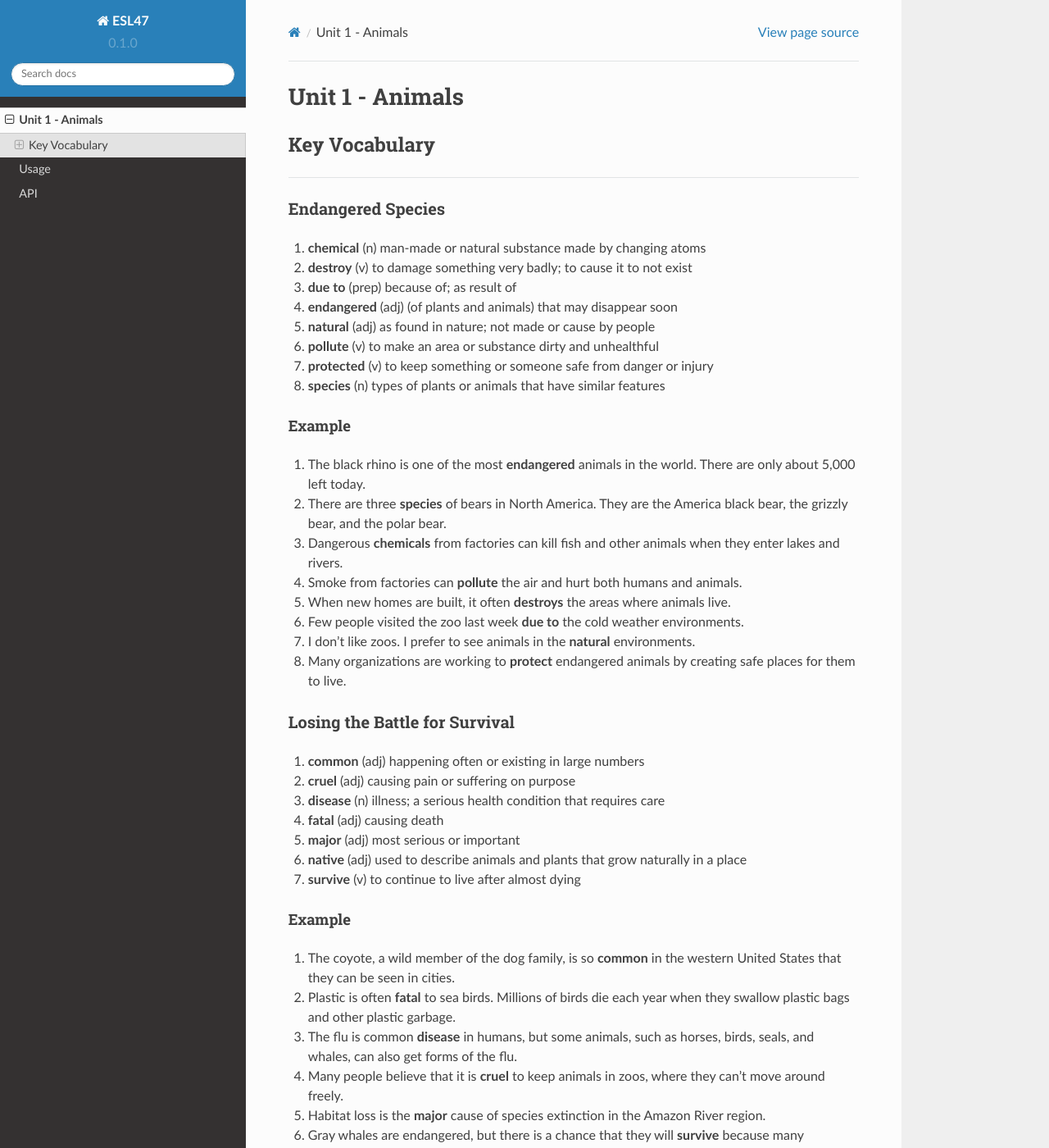
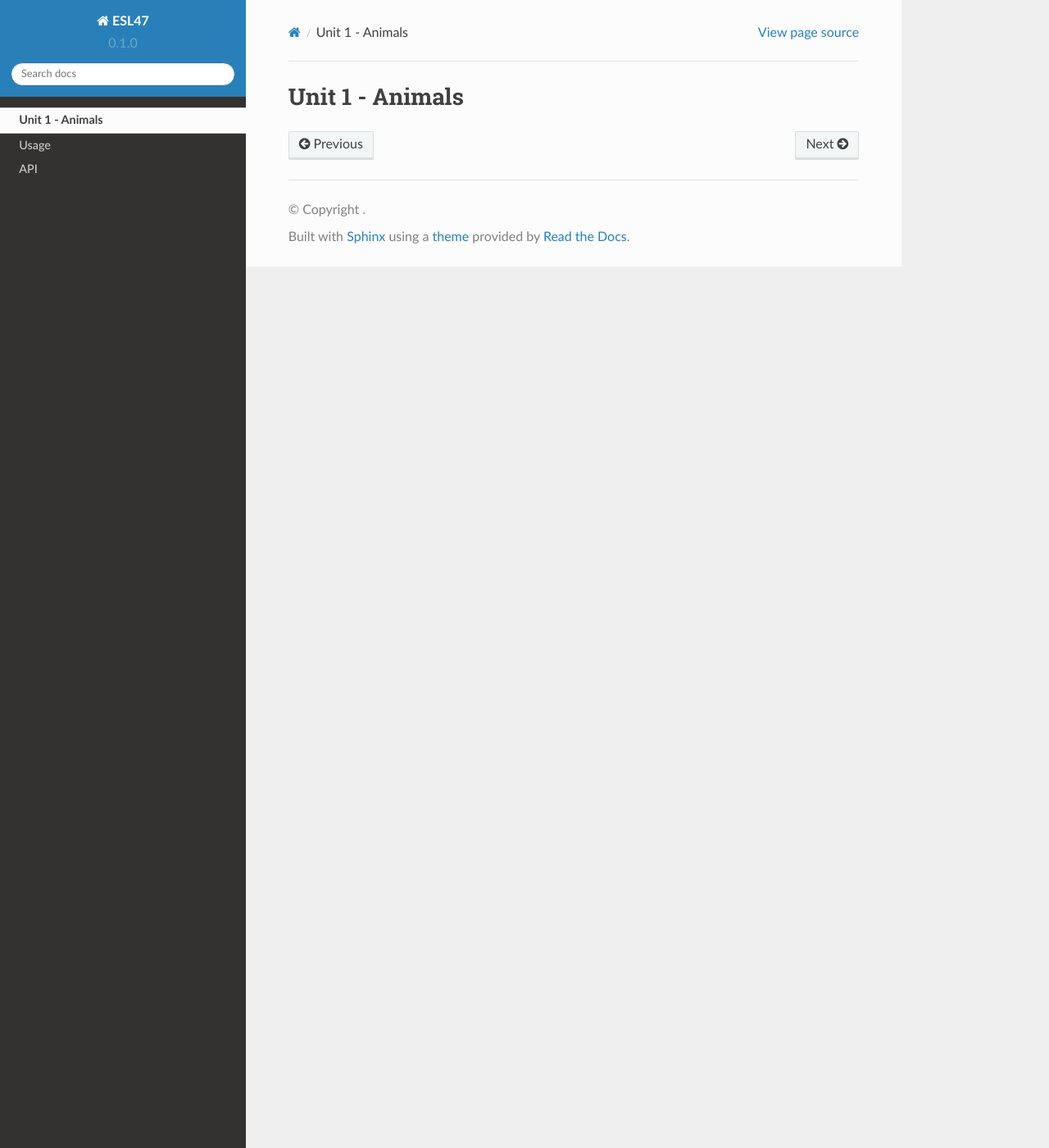
Before and after one commit to vpa24/ESL-47---Intermediate-Low-Integrated-Reading-Writing, a Sphinx documentation site: the page built from docs/source/unit1.md, in a window 1280 px wide and 1400 px high. Shown: the whole window at 82% size. Built offline with Sphinx 7.4.7 and the Read the Docs theme 2.0.0, drawn with Linux system fonts in a browser that asks for light colours; some of the changed text lies outside the part shown.

Commit message:
update code

```diff
--- a/docs/source/unit1.md
+++ b/docs/source/unit1.md
@@ -1,6 +1,6 @@
 # Unit 1 - Animals
 
-## Key Vocabulary
+<!-- ## Key Vocabulary
 
 ---
 
@@ -8,9 +8,9 @@
 
 1. **chemical** (n) man-made or natural substance made by changing atoms
 2. **destroy** (v) to damage something very badly; to cause it to not exist
-3. **due to** (prep) because of; as result of
+3. **due to** (prep) because of; as a result of
 4. **endangered** (adj) (of plants and animals) that may disappear soon
-5. **natural** (adj) as found in nature; not made or cause by people
+5. **natural** (adj) as found in nature; not made or caused by people
 6. **pollute** (v) to make an area or substance dirty and unhealthful
 7. **protected** (v) to keep something or someone safe from danger or injury
 8. **species** (n) types of plants or animals that have similar features
@@ -66,4 +66,4 @@
 
 ### Quizlet link for Unit 1 Vocabulary
 
-[https://quizlet.com/825675006/unit-1-vocabulary-words-prism-reading-writing-2-flash-cards/?i=777wu&x=1jqt](https://quizlet.com/825675006/unit-1-vocabulary-words-prism-reading-writing-2-flash-cards/?i=777wu&x=1jqt)
+[https://quizlet.com/825675006/unit-1-vocabulary-words-prism-reading-writing-2-flash-cards/?i=777wu&x=1jqt](https://quizlet.com/825675006/unit-1-vocabulary-words-prism-reading-writing-2-flash-cards/?i=777wu&x=1jqt) -->
```
